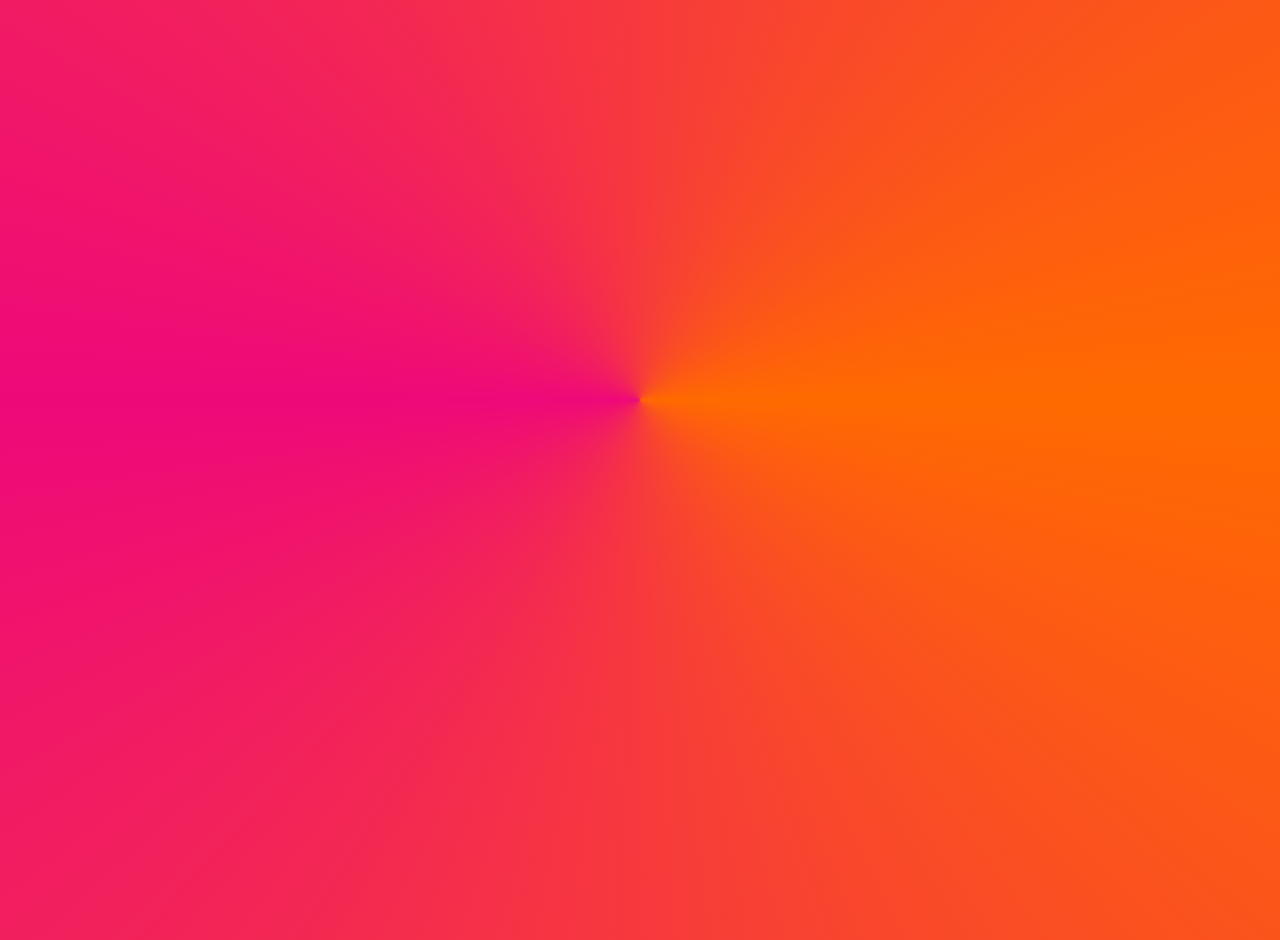
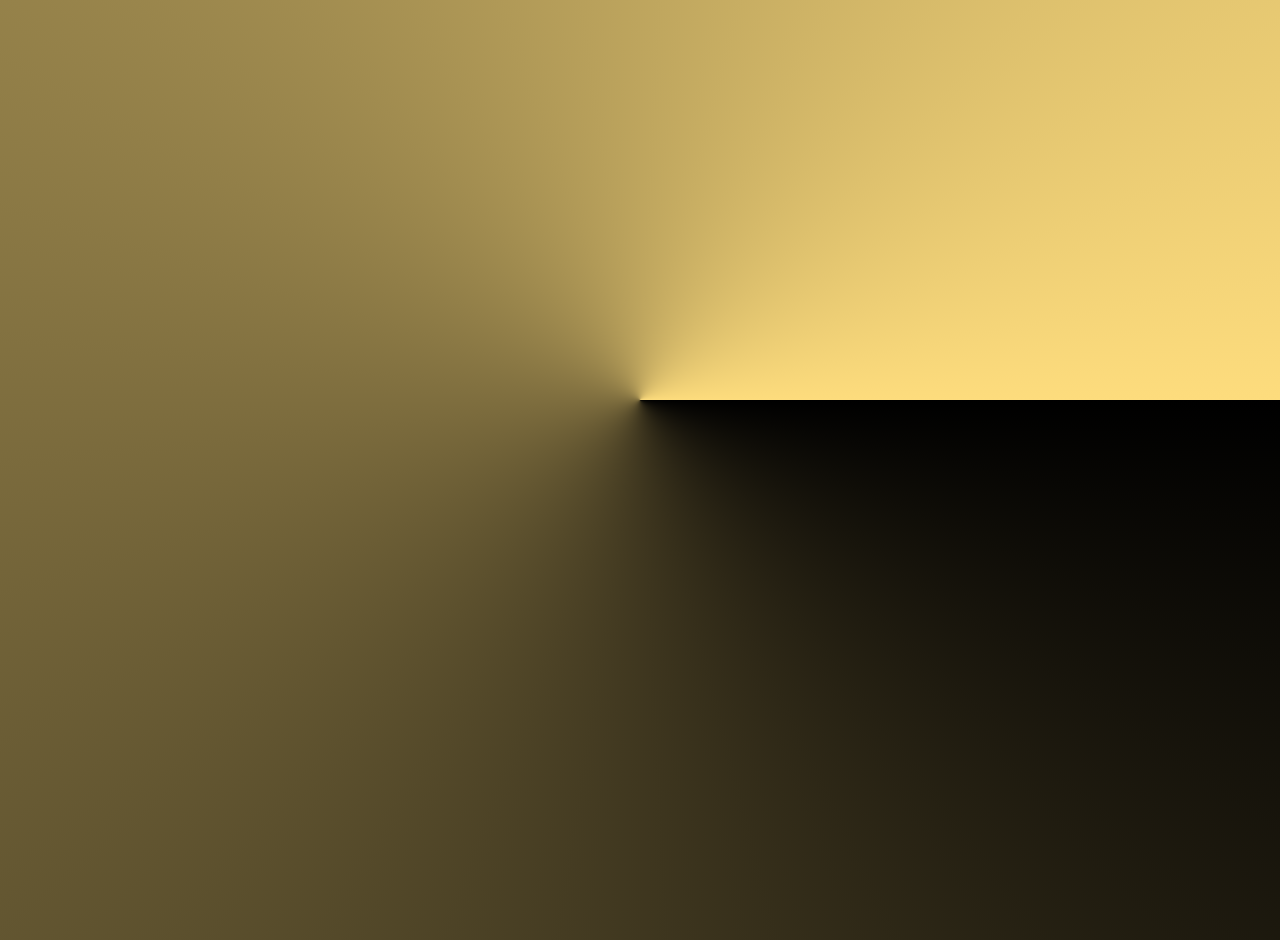
Before and after one commit to Icefireide/rotating-border, a plain HTML site: page index.html in a window 1280 px wide. Shown: the top 940 px of the page. Drawn offline with Linux system fonts and the light colour scheme.

Commit message:
Update index.html

```diff
--- a/index.html
+++ b/index.html
@@ -33,7 +33,7 @@
       left: 50%;
       width: 7680px; /* Circle diameter: 4 times the size of the rectangle */
       height: 7680px;
-      background: conic-gradient(#ff6a00, #ee0979, #ff6a00); /* Gradient */
+      background: conic-gradient(#000000, #FDDC7D); /* Gradient */
       border-radius: 50%; /* Make it a circle */
       z-index: -1; /* Behind the rectangle */
       animation: rotateGradient 4s linear infinite;
```
